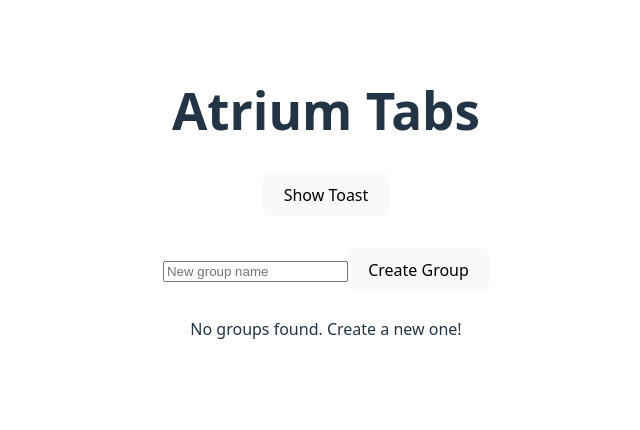
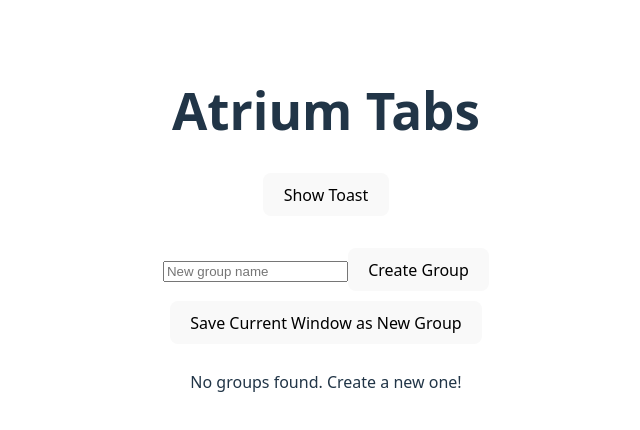
Before and after one commit to kmmuntasir/atrium-tabs, a React (Vite) app: page / in a window 1280 px wide. Shown: the top 430 px of the page, without its empty margins (314-954 px from the left). Built offline with nearby package versions, Linux system fonts and the light colour scheme.

Commit message:
ATRIUM-0016: Implement save current window as new group

```diff
--- a/src/components/GroupList.tsx
+++ b/src/components/GroupList.tsx
@@ -5,6 +5,8 @@ import { createGroup } from '../storage/GroupStorage'; // Import createGroup
 import type { Group } from '../types/Group';
 import type { Tab } from '../types/Tab';
 import { v4 as uuidv4 } from 'uuid'; // Import uuid
+
+declare const chrome: any; // Declare chrome for TypeScript
 
 const GroupList: React.FC = () => {
   const [groups, setGroups] = useState<Group[]>([]);
@@ -47,6 +49,51 @@ const GroupList: React.FC = () => {
     setNewGroupName(''); // Clear input
   };
 
+  const handleSaveCurrentWindowAsGroup = async () => {
+    try {
+      const currentWindowTabs = await chrome.tabs.query({ currentWindow: true });
+
+      if (currentWindowTabs.length === 0) {
+        alert('No tabs found in the current window.');
+        return;
+      }
+
+      const newGroupNamePrompt = prompt('Enter a name for the new group:', 'My New Group');
+      if (!newGroupNamePrompt || newGroupNamePrompt.trim() === '') {
+        alert('Group name cannot be empty.');
+        return;
+      }
+
+      const newGroup: Group = {
+        uuid: uuidv4(),
+        name: newGroupNamePrompt.trim(),
+        color: '#ffc107', // Another default color
+        icon: 'Window', // Another default icon
+        tabs: [],
+        createdAt: Date.now(),
+      };
+
+      const tabsToSave: Tab[] = currentWindowTabs.map((chromeTab: any) => ({
+        uuid: uuidv4(),
+        groupId: newGroup.uuid,
+        url: chromeTab.url,
+        title: chromeTab.title,
+        pinned: chromeTab.pinned,
+        faviconUrl: chromeTab.favIconUrl,
+        createdAt: Date.now(),
+      }));
+
+      createGroup(newGroup);
+      TabStorage.saveTabs(tabsToSave); // Save all associated tabs
+      setGroups(getGroups()); // Refresh groups
+
+      alert(`Group \"${newGroup.name}\" saved successfully with ${tabsToSave.length} tabs!`);
+    } catch (error) {
+      console.error('Error saving current window as group:', error);
+      alert('Failed to save current window as group. Please ensure the extension has necessary permissions.');
+    }
+  };
+
   return (
     <div className="group-list">
       <div className="create-group-section">
@@ -57,6 +104,9 @@ const GroupList: React.FC = () => {
           onChange={(e) => setNewGroupName(e.target.value)}
         />
         <button onClick={handleCreateGroup}>Create Group</button>
+      </div>
+      <div className="save-window-group-section">
+        <button onClick={handleSaveCurrentWindowAsGroup}>Save Current Window as New Group</button>
       </div>
       {groups.length === 0 ? (
         <p>No groups found. Create a new one!</p>
--- a/src/storage/TabStorage.ts
+++ b/src/storage/TabStorage.ts
@@ -1,8 +1,13 @@
 import type { Tab } from '../types/Tab';
 
+const STORAGE_KEY = 'atrium_tabs';
+
+// Helper to save the entire tabs array to local storage
+function saveAllTabs(tabs: Tab[]): void {
+  localStorage.setItem(STORAGE_KEY, JSON.stringify(tabs));
+}
+
 export class TabStorage {
-  private static readonly TAB_STORAGE_KEY = 'atrium_tabs';
-
   private static getTabs(): Tab[] {
     // For the purpose of ATRIUM-0012, this is simplified to a synchronous mock.
     // In a real scenario, this would involve async storage operations.
@@ -39,7 +44,23 @@ export class TabStorage {
   }
 
   static getTabsByGroupId(groupId: string): Tab[] {
-    const tabs = TabStorage.getTabs();
-    return tabs.filter(tab => tab.groupId === groupId);
+    const tabsJson = localStorage.getItem(STORAGE_KEY);
+    const allTabs: Tab[] = tabsJson ? JSON.parse(tabsJson) : [];
+    return allTabs.filter(tab => tab.groupId === groupId);
+  }
+
+  static saveTabs(tabsToSave: Tab[]): void {
+    let allTabs = TabStorage.getAllTabs();
+    // Remove existing tabs with the same UUIDs as tabsToSave to avoid duplicates
+    const uuidsToSave = new Set(tabsToSave.map(tab => tab.uuid));
+    allTabs = allTabs.filter(tab => !uuidsToSave.has(tab.uuid));
+    // Add the new/updated tabs
+    allTabs.push(...tabsToSave);
+    saveAllTabs(allTabs);
+  }
+
+  static getAllTabs(): Tab[] {
+    const tabsJson = localStorage.getItem(STORAGE_KEY);
+    return tabsJson ? JSON.parse(tabsJson) : [];
   }
 }
```
Also changed, not shown: 2 other files (tests, documents, lock files or other folders).
